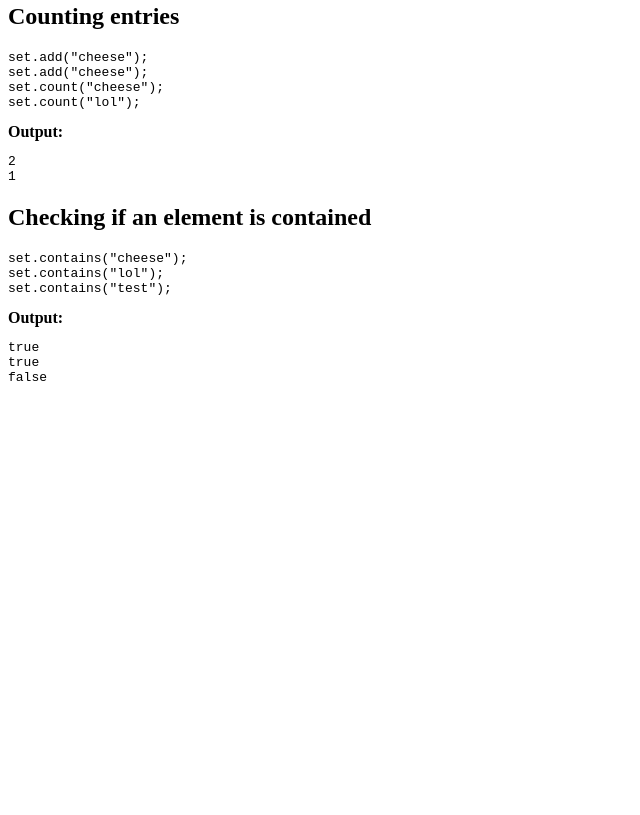
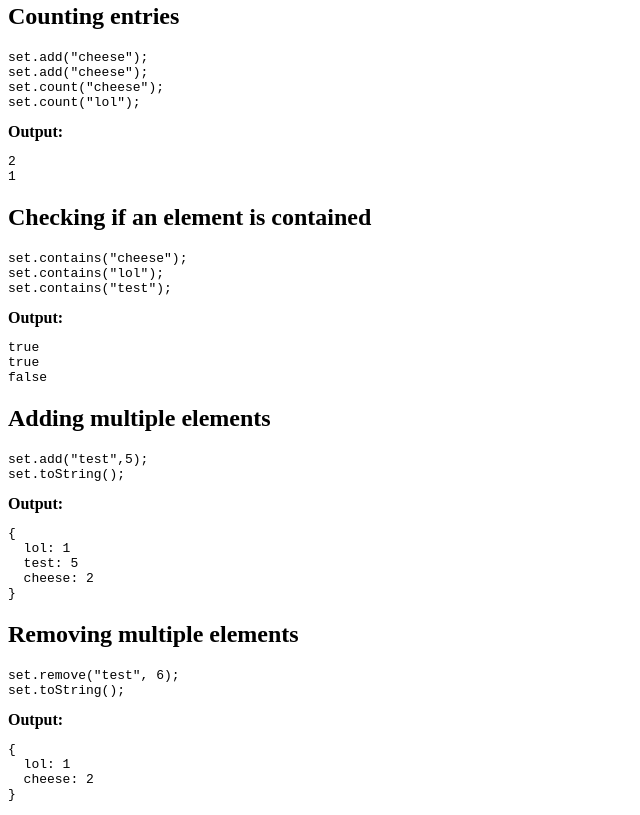
Before and after one commit to blacksails/awp, a plain HTML site: page w1/multiset/index.html in a window 1280 px wide. Shown: the part 577-1392 px from the top of the page, without its empty margins (0-640 px from the left). Before the commit the page ends 975 px from the top, so only its background shows below. Drawn offline with Linux system fonts and the light colour scheme.

Commit message:
Implement multiple addition/removal

```diff
--- a/w1/multiset/index.html
+++ b/w1/multiset/index.html
@@ -39,5 +39,17 @@ set.contains("test");</pre>
 <b>Output:</b>
 <pre id="cont"></pre>
 
+<h2>Adding multiple elements</h2>
+<pre>set.add("test",5);
+set.toString();</pre>
+<b>Output:</b>
+<pre id="add2"></pre>
+
+<h2>Removing multiple elements</h2>
+<pre>set.remove("test", 6);
+set.toString();</pre>
+<b>Output:</b>
+<pre id="remove2"></pre>
+
 </body>
 </html>
--- a/w1/multiset/multiset.js
+++ b/w1/multiset/multiset.js
@@ -8,21 +8,23 @@ document.addEventListener("DOMContentLoaded", function() {
       this.value = value;
     }
 
-    this.add = function(o) {
+    this.add = function(o, n) {
+      var n = n || 1
       var h = o.hashCode();
       if (this.entries[h]) {
-        this.entries[h].value++;
+        this.entries[h].value += n;
       } else {
-        var e = new entry(o, 1);
+        var e = new entry(o, n);
         this.entries[h] = e;
       }
     }
 
-    this.remove = function(o) {
+    this.remove = function(o, n) {
+      var n = n || 1
       var h = o.hashCode();
       if (this.entries[h]) {
-        this.entries[h].value--;
-        if (this.entries[h].value == 0) {
+        this.entries[h].value -= n;
+        if (this.entries[h].value <= 0) {
           delete this.entries[h];
         }
       }
@@ -42,7 +44,7 @@ document.addEventListener("DOMContentLoaded", function() {
       var i = "  "
         var res = "{\n"
         for (var p in this.entries) {
-          if (this.entries.hasOwnProperty(p) && this.entries[p].value != 0) {
+          if (this.entries.hasOwnProperty(p)) {
             res += i + this.entries[p].name + ": " + this.entries[p].value + "\n"
           }
         }
@@ -81,6 +83,13 @@ document.addEventListener("DOMContentLoaded", function() {
 
   var cont = document.getElementById("cont");
   cont.innerHTML = set.contains("cheese") + "\n" + set.contains("lol") + "\n" + set.contains("test");
-  console.log(set.toString());
+
+  set.add("test",5);
+  var add2 = document.getElementById("add2");
+  add2.innerHTML = set.toString();
+
+  set.remove("test", 6);
+  var remove2 = document.getElementById("remove2");
+  remove2.innerHTML = set.toString();
 
 });
```
